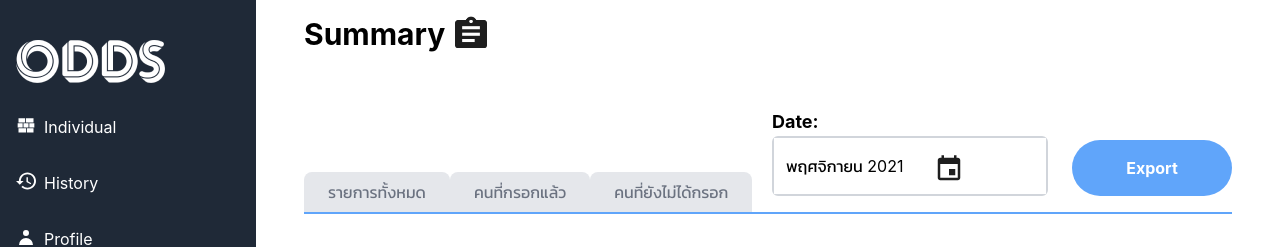
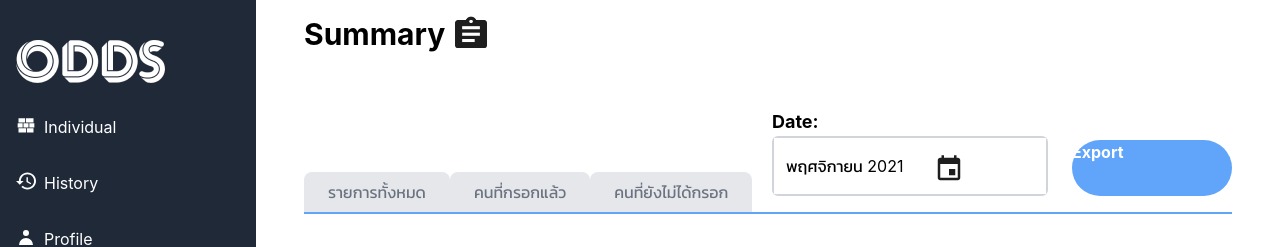
Before and after one commit to Fahlalla/workingrecord-fe, a React (Create React App) app: page /summary in a window 1280 px wide. Shown: the top 247 px of the page. Built offline with nearby package versions, Linux system fonts and the light colour scheme.

Commit message:
Creat csv file

```diff
--- a/package.json
+++ b/package.json
@@ -10,6 +10,7 @@
     "cypress": "^9.0.0",
     "init": "^0.1.2",
     "react": "^17.0.2",
+    "react-csv": "^2.0.3",
     "react-datepicker": "^4.3.0",
     "react-dom": "^17.0.2",
     "react-router-dom": "^5.3.0",
--- a/src/page/Summary.js
+++ b/src/page/Summary.js
@@ -3,8 +3,31 @@ import DatePickers from "../Component/DatePicker";
 import SummaryTable from "../Component/SummaryTable";
 import Vector from "../Asset/Vector.png";
 import NavigationBar from "../Component/NavigationBar";
+import { IndividualInformations as tableData } from "../IndividualInformations";
+import { CSVLink } from "react-csv"
 
 const Summary = () => {
+
+  const headers = [
+    {lebel: "Name", key: "name"},
+    {lebel: "E-mail", key: "email"},
+    {lebel: "Phone", key: "phone"},
+    {lebel: "Contact", key: "contact"},
+    {lebel: "Site", key: "site"},
+    {lebel: "Status", key: "status"},
+    {lebel: "Account Number", key: "accountNumber"},
+    {lebel: "Daily Income", key: "dailyIncome"},
+    {lebel: "Total Salary", key: "totalSalary"},
+    {lebel: "Man Day", key: "manDay"},
+    {lebel: "Transfer By", key: "transferBy"},
+    {lebel: "Transfer Name", key: "transferName"},
+  ];
+
+  const csvReport = {
+    filename: "report.csv",
+    headers: headers,
+    data: tableData
+  };
   return (
     <div className="flex h-full w-full overflow-scroll">
       <div className="w-full pt-4 px-12">
@@ -25,9 +48,9 @@ const Summary = () => {
               </div>
             </div>
             <div className="flex flex-col justify-end ml-6">
-              <button className="font-bold w-40 h-14 text-white bg-blue-400 rounded-full">
+              <CSVLink {...csvReport} className="font-bold w-40 h-14 text-white bg-blue-400 rounded-full">
                 Export
-              </button>
+              </CSVLink>
             </div>
           </div>
         </div>
```
